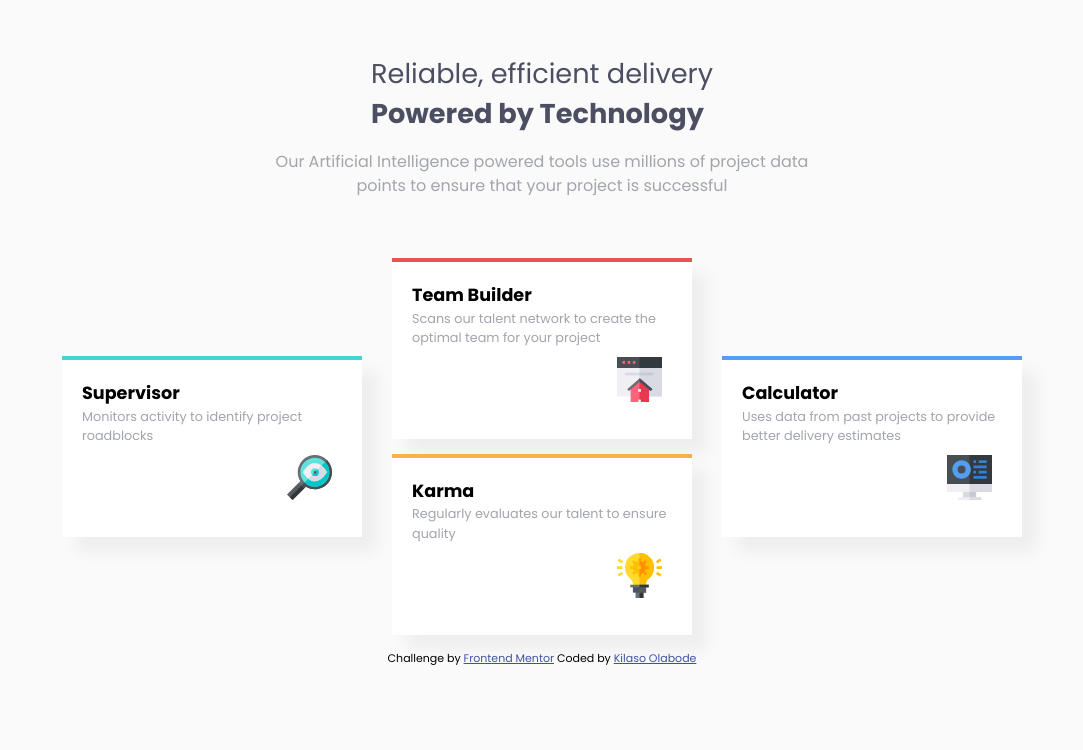
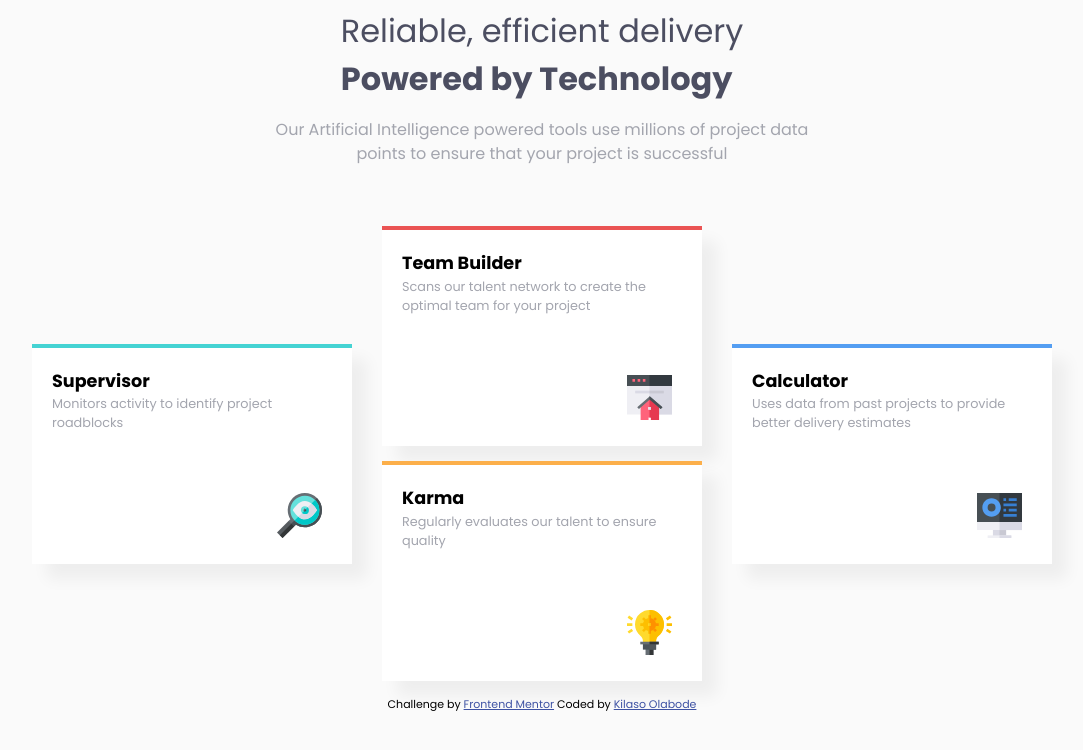
Before and after one commit to Great-kiola/Four-card-feature-section-fem, a plain HTML site: page index.html in a window 1280 px wide. Shown: the whole page, without its empty margins (98-1181 px from the left). Drawn offline with Linux system fonts and the light colour scheme.

Commit message:
Final changes

```diff
--- a/style.css
+++ b/style.css
@@ -47,7 +47,7 @@ section {
 
 .textDiv h1{
   color: var(--VeryDarkBlue);
-  font-size: 1.7rem;
+  font-size: 2rem;
   font-weight: 400;
 }
 
@@ -68,11 +68,14 @@ section {
 .cardBox1 {
   padding: 20px;
   border-top: 4px solid var(--Cyan);
-  width: 300px;
+  width: 320px;
+  height: 220px;
   background: #fff;
   box-shadow: 15px 15px 15px rgb(0, 0, 0, 0.05) ;
   margin: 15px;
 }
+
+
 
 .teamCard{
   border-top: 4px solid var(--Red);
@@ -88,6 +91,7 @@ section {
 
 .iconDiv{
   text-align: right;
+  margin-top: 50px;
 }
 
 img{
```
Also changed, not shown: 1 other file.
